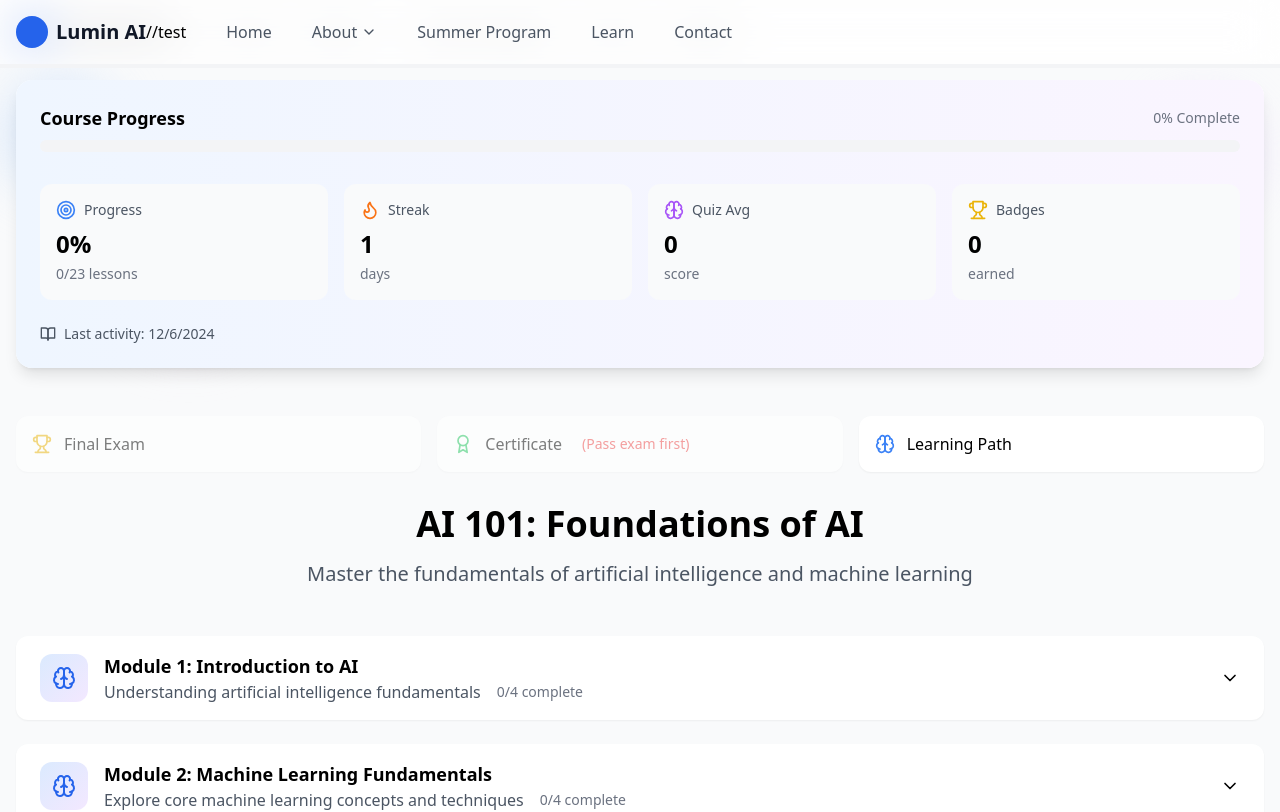
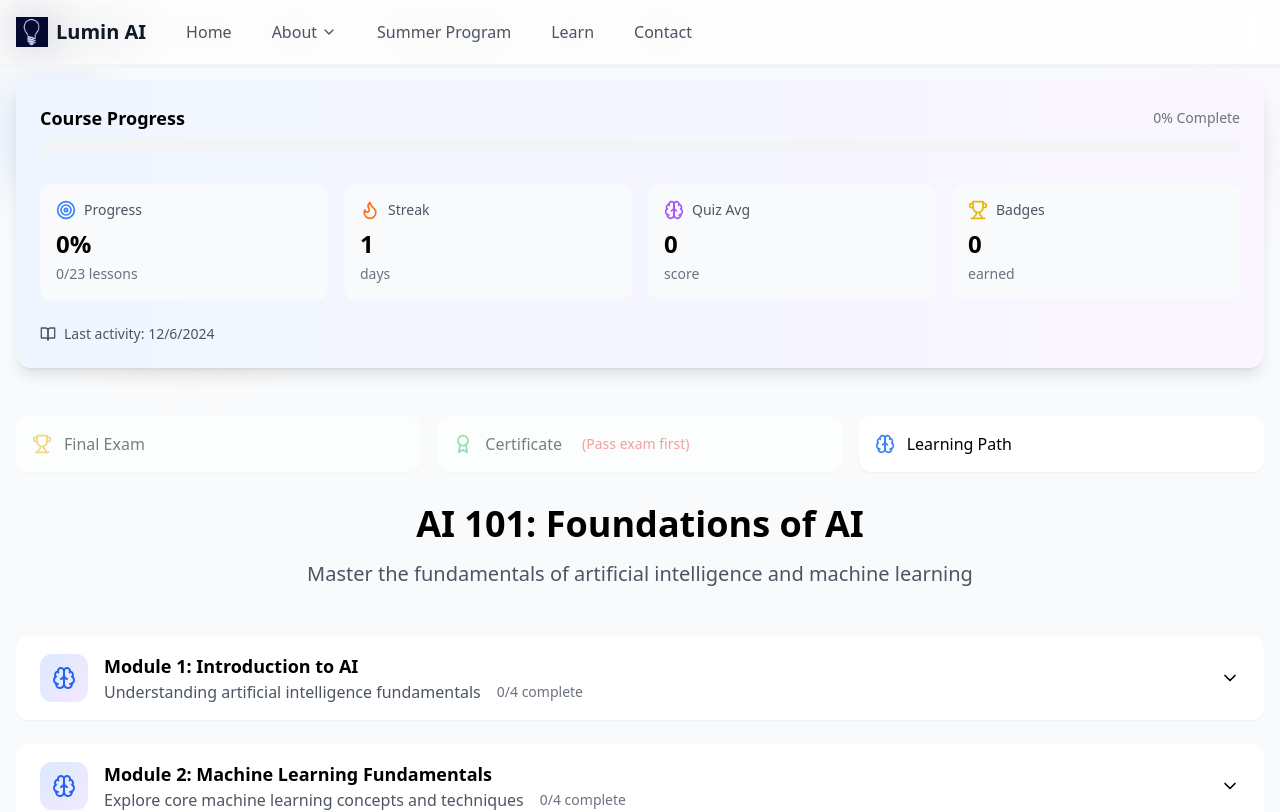
Before and after one commit to shashankmadala/my-lumin-website, a React (Vite) app: page /learn in a window 1280 px wide. Shown: the top 812 px of the page. Built offline with nearby package versions, Linux system fonts and the light colour scheme; the HTML template or start-up script is replaced by a standard one.

Commit message:
logo change

```diff
--- a/src/components/Navigation.jsx
+++ b/src/components/Navigation.jsx
@@ -46,14 +46,18 @@ export default function Navigation() {
           <div className="flex items-center gap-2 group">
             <Link to="/" className="flex items-center gap-2">
               <div className="w-8 h-8 relative overflow-hidden">
-                <div className="w-8 h-8 rounded-full bg-blue-600 group-hover:scale-110 transition-transform duration-300"/>
+                <img
+                  src="/images/lumin.png"
+                  alt="Lumin AI Logo"
+                  className="w-full h-full object-contain group-hover:scale-110 transition-transform duration-300"
+                />
               </div>
               <span className="text-xl font-bold text-gray-900 group-hover:text-blue-600 transition-colors duration-300">
                 Lumin AI
               </span>
             </Link>
           </div>
-//test
+
           {/* Navigation Links */}
           <div className="flex ml-8 gap-6">
             {links.map((link) => (
```
